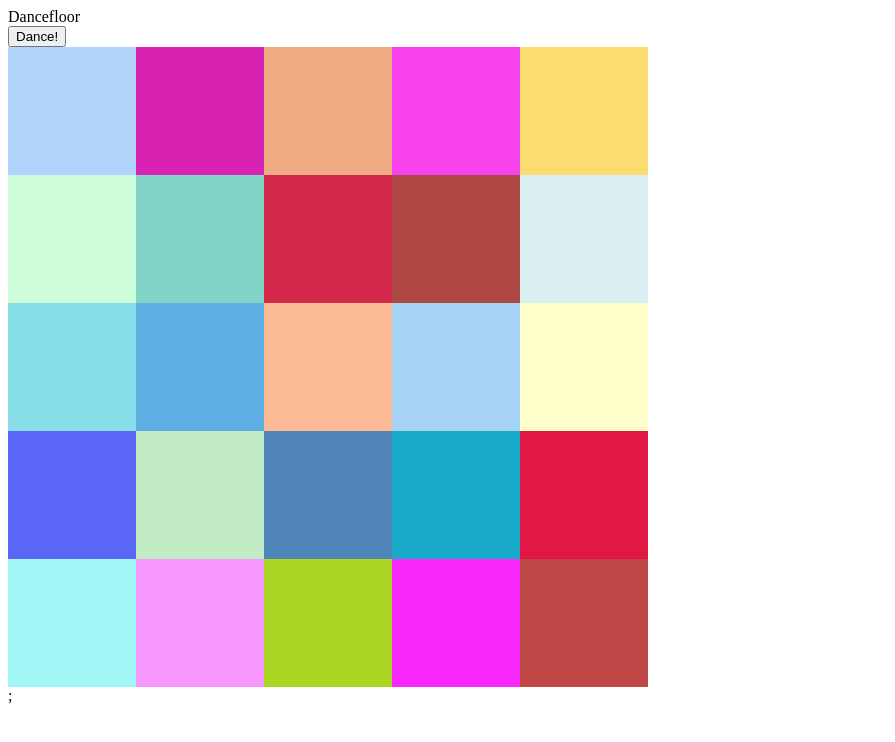
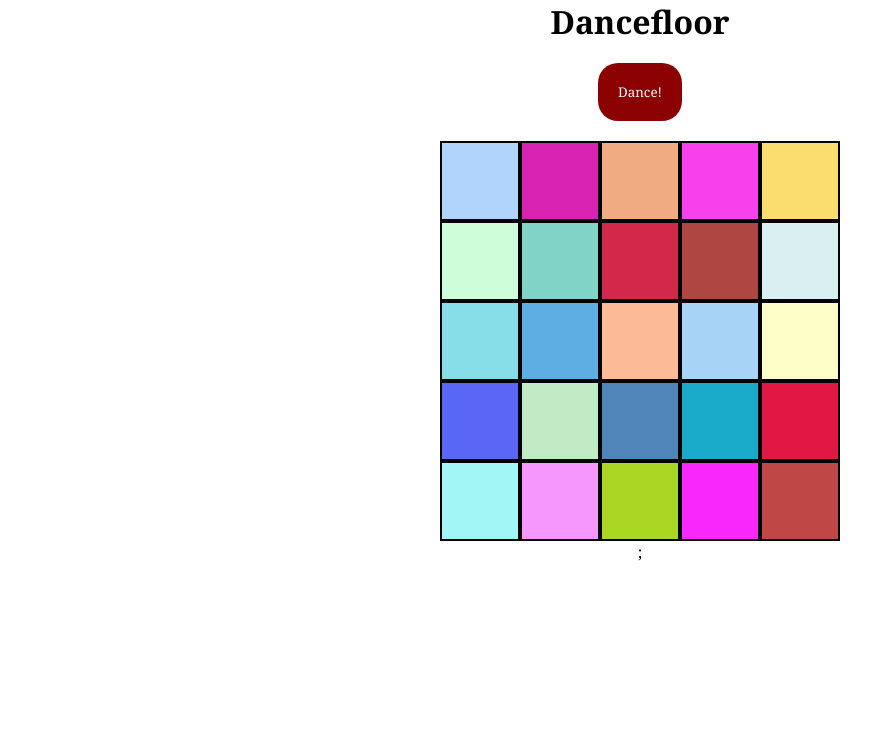
Before and after one commit to ChingT/Dancefloor, a React (Vite) app in the folder Dancefloor/: page / in a window 1280 px wide. Shown: the top 742 px of the page, without its empty margins (0-895 px from the left). Built offline with nearby package versions, Linux system fonts and the light colour scheme.

Commit message:
Add styling

```diff
--- a/Dancefloor/src/App.css
+++ b/Dancefloor/src/App.css
@@ -0,0 +1,6 @@
+body {
+  display: flex;
+  flex-direction: row;
+  justify-content: center;
+  text-align: center;
+}
--- a/Dancefloor/src/App.jsx
+++ b/Dancefloor/src/App.jsx
@@ -4,7 +4,7 @@ import Grid from "./components/Grid";
 function App() {
   return (
     <>
-      <div className="App">Dancefloor</div>
+      <h1 className="App">Dancefloor</h1>
       <Grid />
     </>
   );
--- a/Dancefloor/src/components/Cell/styles.css
+++ b/Dancefloor/src/components/Cell/styles.css
@@ -0,0 +1,4 @@
+.cell {
+  color: black;
+  border: solid 2px;
+}
--- a/Dancefloor/src/components/Grid/styles.css
+++ b/Dancefloor/src/components/Grid/styles.css
@@ -2,7 +2,15 @@
   display: grid;
   grid-template-columns: repeat(5, 1fr);
   grid-template-rows: repeat(5, 1fr);
-  width: 50vw;
-  height: 50vw;
-  align-self: center;
+  width: 50vh;
+  height: 50vh;
 }
+
+button {
+  background-color: darkred;
+  color: white;
+  padding: 5%;
+  border: none;
+  border-radius: 20px;
+  margin: 5%;
+}
--- a/Dancefloor/src/index.css
+++ b/Dancefloor/src/index.css
@@ -0,0 +1,5 @@
+* {
+  margin: 0;
+  padding: 0;
+  font-family: Cambria, Cochin, Georgia, Times, "Times New Roman", serif;
+}
```
